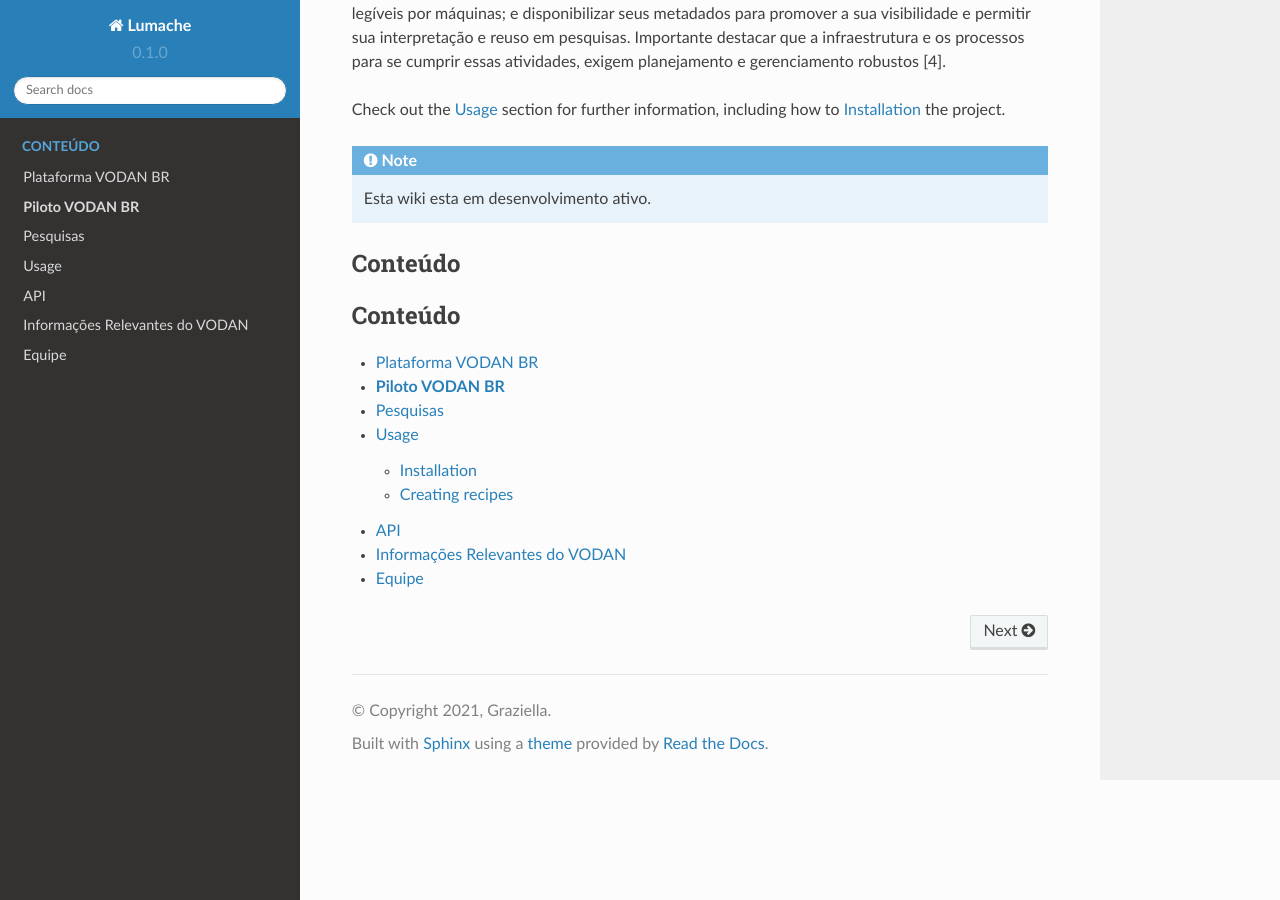
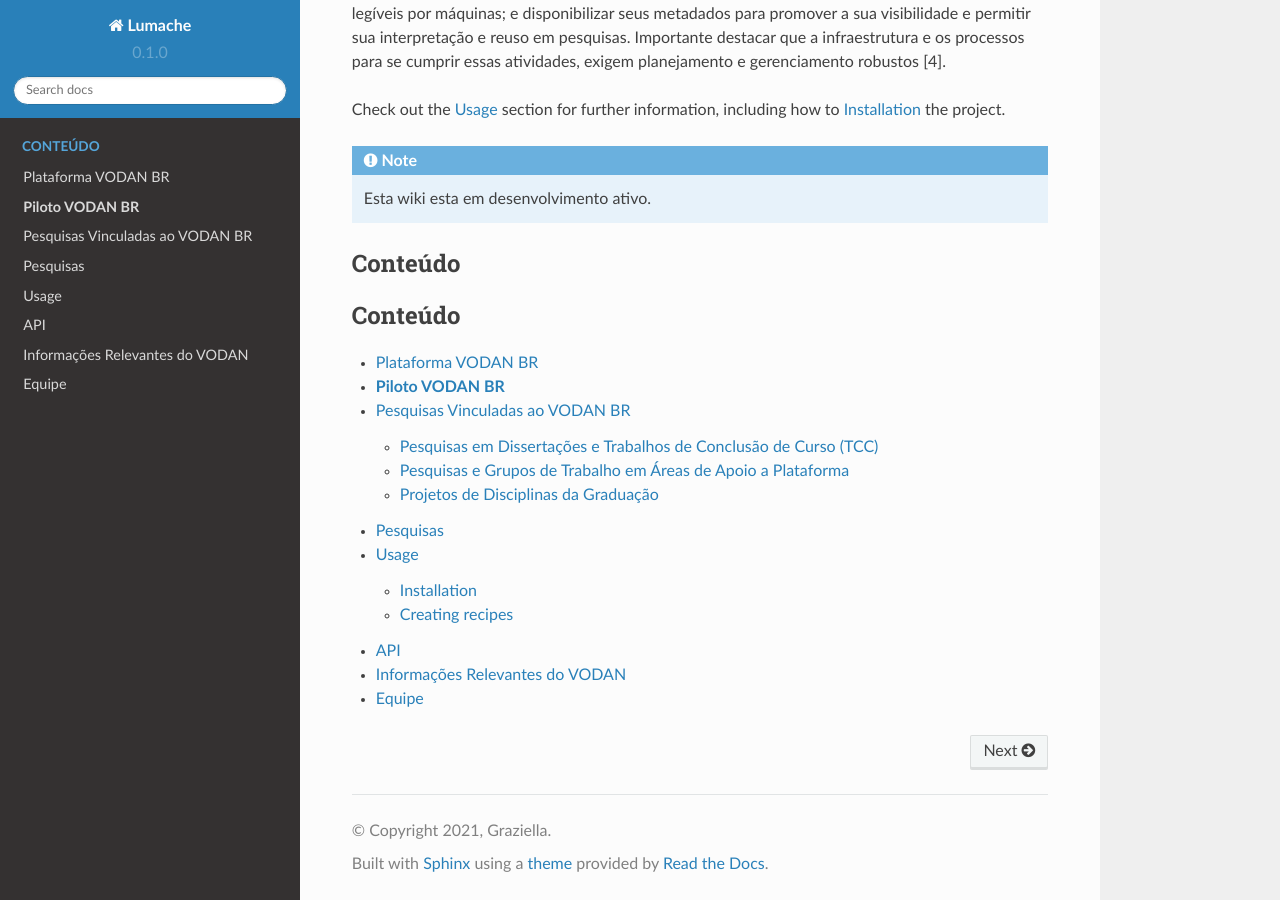
Before and after one commit to vodanbr/wiki, a Sphinx documentation site: the page built from docs/source/index.rst, in a window 1280 px wide and 900 px high, scrolled down 614 px. Built offline with Sphinx 7.4.7 and the Read the Docs theme 2.0.0, drawn with Linux system fonts in a browser that asks for light colours; some of the changed lines change nothing that is shown.

Commit message:
Pesquisas Vinculadas
Atualização das pesquisas vinculadas ao Projeto VODAN BR

```diff
--- a/docs/source/index.rst
+++ b/docs/source/index.rst
@@ -23,6 +23,7 @@ Conteúdo
 
    PlataformaVODANBR
    PilotoVODANBR
+   pesquisasVinculadas
    pesquisas
    usage
    api
--- /dev/null
+++ b/docs/source/pesquisasVinculadas.rst
@@ -0,0 +1,96 @@
+Pesquisas Vinculadas ao VODAN BR
+================================
+
+Para a implementação da plataforma VODAN BR, diferentes frentes de pesquisas foram propostas. Essas pesquisas contam com a participação de alunos da graduação, mestrado e doutorado da UFRJ e UNIRIO, e, quando necessário, com especialistas da área de saúde dos hospitais parceiros.
+
+.. _dissertacoes_TCC:
+
+Pesquisas em Dissertações e Trabalhos de Conclusão de Curso (TCC)
+-----------------------------------------------------------------
+
+As pesquisas associadas ao projeto estão descritas na tabela a seguir com uma descrição sumarizada.
+
+.. list-table:: Dissertações e TCC associados ao Projeto VODAN BR
+   :widths: 25 25 50
+   :header-rows: 1
+
+   * - Tipo
+     - Projeto
+     - Descrição
+   * - Dissertação
+     - Plano de Gestão de Dados Ativos
+     - Elaboração do Plano de Gestão de Dados Ativos para o Projeto VODAN BR
+   * - Dissertação
+     - Coleta de Metadados em processos ETL para gerar Proveniência FAIR
+     - Elaboração da coleta de metadados de proveniência referentes ao processo de transformação de dados para o formato RDF (ETL4LOD).
+   * - Dissertação
+     - Metadados de proveniência para reuso de dados em Covid-19
+     - Investigação sobre a percepção dos pesquisadores do campo da saúde quanto aos metadados de proveniência necessários para reuso de dados na pesquisa em Covid-19.
+   * - Dissertação
+     - Modelo semântico para coleta de dados em Covid-19
+     - Estudo do modelo semântico para o formulário de coleta de dados sobre COVID: uma revisão de vocabulários.
+   * - Dissertação
+     - Compartilhamento de dados de pesquisa no contexto da COVID-19
+     - Análise sobre os requisitos dos financiadores de pesquisa em COVID-19 e as práticas e percepções dos pesquisadores quanto ao compartilhamento de dados de pesquisa em COVID-19.
+   * - TCC
+     - ETL de Dados Clínicos (HUGG)
+     - Extração, transformação e limpeza de dados clínicos estruturados e não estruturados para carga em uma Base de Dados Relacional.
+   * - TCC
+     - ETL4FAIR
+     - Integração do ETL4LOD ao GraphDB e ao FAIR DP. Implementação de APIs permitindo a publicação de dados RDF e sua proveniência na tripestore GraphDB; e dos respectivos metadados de dataset e distribuição no FAIR DP.
+   * - TCC
+     - Bussiness Inteligence
+     - Elaboração de Painel para análise de dados coletados em atendimentos de pacientes com COVID-19.
+   * - TCC
+     - Ambiente de Contingência para Dados de Pesquisa
+     - Elaboração de Projeto que promova alta disponibilidade para a Infraestrutura do Projeto VODAN-BR.
+   * - TCC
+     - Módulo de Gestão de Pesquisas
+     - Implementação de módulo do Aplicativo eCRF VODAN, destinado a criar e atualizar formulários para pesquisas. Os formulários publicados podem ser empregados no módulo de Gestão de Formulários para a coleta de dados que, posteriormente, serão transformados em linked data, associados à artefatos semânticos do domínio da pesquisa.
+   * - TCC
+     - ML em dados não estruturados de Prontuários
+     - Implementação de solução para a extração de informações relevantes dos dados não estruturados de Prontuários Médicos.
+   * - TCC
+     - ML em dados não estruturados de Prontuários
+     - Análise dos termos adotados em campos não estruturados de Prontuários Médicos e sua correlação com a COVID-19.
+
+Pesquisas e Grupos de Trabalho em Áreas de Apoio a Plataforma
+-------------------------------------------------------------
+
+As pesquisas associadas à implementação do piloto do projeto estão descritas na tabela a seguir, com uma descrição sumarizada.
+
+.. list-table:: Pesquisas para Apoio a Implementação da Plataforma
+   :widths: 25 50
+   :header-rows: 1
+
+   * - Pesquisa
+     - Descrição
+   * - Processo de FAIRificação - Workflow
+	  - Elaboração de workflow de FAIRificação para atender as especificidades do Projeto VODAN BR
+   * - Piloto VODAN BR
+     - Implementação do Projeto Piloto para prova de conceito da Plataforma VODAN BR.
+   * - Estudo sobre a disponibilização de dados anonimizados de pacientes do HUGG para a pesquisa
+     - Estudo sobre a estrutura a ser adotada para disponibilizar os dados anonimizados de pacientes COVID-19.
+   * - Evolução do Módulo de Gestão de Formulários e aprimoramento do módulo de Gestão de Usuários
+     - Evolução do módulo de gestão de formulários, compatibilizando com as mudanças decorrentes do módulo de gestão de pesquisas.
+   * - Estrutura de Metadados do FAIR DP
+     - Elaboração de uma proposta de estrutura de esquema de metadados, empregando o DCAT, para organizar o FAIR DP do VODAN BR
+   * - Ferramental de apoio a Gestão de Metadados
+     - Estudo de ferramentas disponíveis para a gestão de metadados e esquemas de metadados a serem adotados no Projeto. Em 2021, foram realizadas análises com a ferramenta CEDAR Workbench e suas formas de interação com outros softwares da Plataforma, como o ETL4LOD.
+   * - Vocabulários e Ontologias
+     - Estudo de vocabulários e Ontologias para complementar as informações do Formulário da OMS tratada com a opção de “Outros”
+   * - Metadados de Proveniência
+     - Problema de Pesquisa: Quais seriam (que padrões) os metadados para registrar a proveniência do processo de “FAIRficação” dos dados sobre COVID-19 obtidos a partir dos hospitais participantes do Projeto até eles serem depositados em um repositório?
+   * - Análise de dados estruturados e não estruturados de Prontuários Informatizados para Pesquisa Clínica
+     - Estudo do Formulário da OMS destinado à COVID associado a análise das informações não estruturadas registradas na Anamnese (acolhimento do paciente) e nas evoluções (acompanhamento de internação). Em 2021, as reuniões realizadas com à equipe de saúde do HUGG permitiram o estabelecimento de premissas preliminares para a extração de informações a partir dos dados estruturados e não estruturados. Essas premissas estão sendo empregadas pela equipe do TCC referente ao ETL de transformação de dados de Prontuários eletrônicas e serão evoluídas de acordo com a necessidade do projeto.
+
+Projetos de Disciplinas da Graduação
+------------------------------------
+
+#. Para Disciplina de Banco de Dados I
+	Trabalhos de fim de curso. Para o desenvolvimento dos trabalhos, foram estabelecidas propostas de evoluções no esquema do banco de dados de apoio, elaboração de consultas SQL e desenvolvimento de aplicações WEB, implementando funcionalidades relevantes para o projeto como, por exemplo: Gestão de controle de acesso da base de dados de Apoio para Pesquisas Clínicas, Registro das informações de paciente em um módulo do questionário na base de dados de Apoio para Pesquisas Clínicas e Consultas e visualizações sobre os dados armazenados na base de dados de Apoio para Pesquisas Clínicas.
+
+#. Para Disciplina de Laboratório de Sistemas de Informação II
+Trabalho de fim de curso, visando:
+   * a)	preparar um ambiente no Dataverse com base nos metadados estabelecidos na especificação do FAIR DP, a fim de otimizar o processo de publicação dos dados e metadados do Projeto VODAN BR;
+   * b)	implementar uma solução que acesse o FAIR DP e o Dataverse, via API. A ferramenta deverá realizar pesquisas empregando os metadados disponibilizados no FAIR DP, e buscar, quando demandado, os dataset no repositório de forma mais amigável. Apesar de apresentar uma interface para humanos, o FAIR DP publica informações codificadas que podem dificultar o acesso do usuário. Por trabalhar com termos padronizados, uma aplicação seria capaz de buscar termos em outros artefatos semânticos, inclusive em outros idiomas, auxiliando o processo de busca.
```
